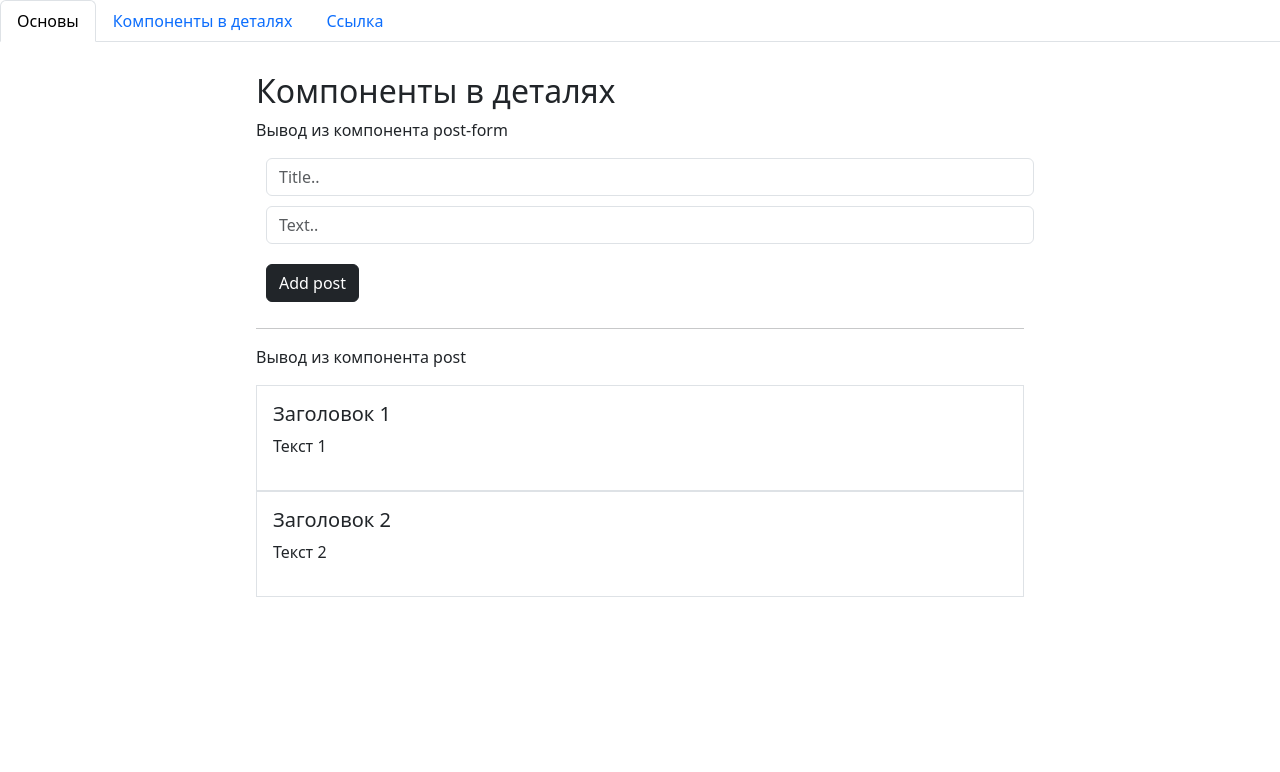
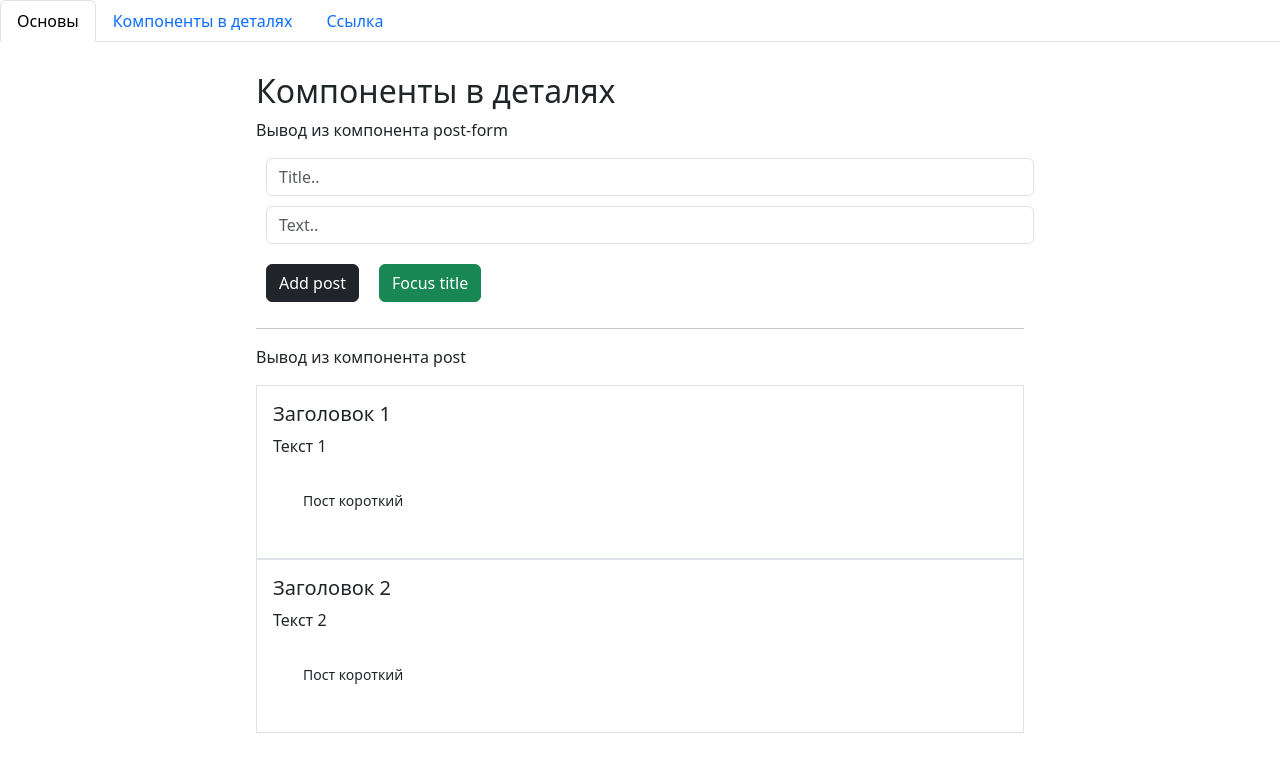
Before and after one commit to dariagalich/my-angular, an Angular app in the folder my-angular/: page /component-detail in a window 1280 px wide. Shown: the top 772 px of the page. Built offline with nearby package versions, Linux system fonts and the light colour scheme.

Commit message:
Доступ до контента с ContentChild определение длинны поста

```diff
--- a/my-angular/src/app/component-detail/component-detail.component.html
+++ b/my-angular/src/app/component-detail/component-detail.component.html
@@ -8,8 +8,17 @@
   <hr />
 
   <p>Вывод из компонента post</p>
+
   <app-post
   *ngFor="let p of posts"
   [myPost]="p"
-  ></app-post>
+  >
+    <div #info>
+      <small *ngIf="p.text.length > 10; else short">Пост длинный</small>
+      <ng-template #short>
+        <small>Пост короткий</small>
+      </ng-template>
+    </div>
+
+  </app-post>
 </body>
--- a/my-angular/src/app/components/post-form/post-form.component.html
+++ b/my-angular/src/app/components/post-form/post-form.component.html
@@ -5,6 +5,7 @@
     class="form-control"
     placeholder="Title.."
     [(ngModel)]="title"
+    #titleInput
   >
   <input
     type="text"
@@ -14,5 +15,5 @@
   >
 
   <button class="btn btn-dark" (click)="addPost()">Add post</button>
-
+  <button class="btn btn-success" (click)="focusTitle()">Focus title</button>
 </div>
--- a/my-angular/src/app/components/post-form/post-form.component.ts
+++ b/my-angular/src/app/components/post-form/post-form.component.ts
@@ -1,4 +1,4 @@
-import {Component, EventEmitter, Output} from '@angular/core';
+import {Component, ElementRef, EventEmitter, Output, ViewChild} from '@angular/core';
 import {Post} from "../../component-detail/component-detail.component";
 
 @Component({
@@ -9,6 +9,8 @@ import {Post} from "../../component-detail/component-detail.component";
 export class PostFormComponent {
 
   @Output() onAdd: EventEmitter<Post> = new EventEmitter<Post>()
+
+  @ViewChild('titleInput',{static: false}) inputRef!: ElementRef
 
   title = ''
   text = ''
@@ -24,4 +26,8 @@ export class PostFormComponent {
       this.title = this.text = '' // очищение полей
     }
   }
+  focusTitle(){
+    console.log(this.inputRef)//позволяет посмотреть сожержимое объекта
+    this.inputRef.nativeElement.focus()//ставит фокус
+  }
 }
--- a/my-angular/src/app/components/post/post.component.html
+++ b/my-angular/src/app/components/post/post.component.html
@@ -1,4 +1,6 @@
 <div class="border p-3">
   <h5>{{myPost.title}}</h5>
   <p>{{myPost.text}}</p>
+
+  <ng-content></ng-content>
 </div>
--- a/my-angular/src/app/components/post/post.component.ts
+++ b/my-angular/src/app/components/post/post.component.ts
@@ -1,4 +1,4 @@
-import {Component, Input} from '@angular/core';
+import {Component, ContentChild, ElementRef, Input} from '@angular/core';
 import {Post} from "../../component-detail/component-detail.component";
 
 @Component({
@@ -9,5 +9,10 @@ import {Post} from "../../component-detail/component-detail.component";
 export class PostComponent {
 
   @Input() myPost!: Post
+  @ContentChild('info', {static: true}) infoRef!: ElementRef
+
+  ngOnInit(){
+    console.log(this.infoRef.nativeElement)
+  }
 
 }
```
